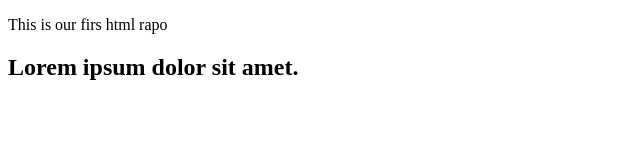
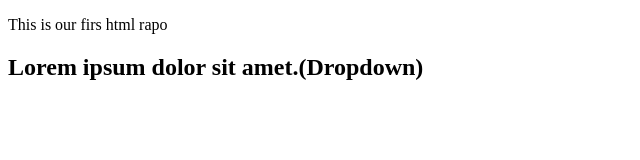
Before and after one commit to Furquan24633/localrapo, a plain HTML site: page index.html in a window 1280 px wide. Shown: the whole page, without its empty margins (0-640 px from the left). Drawn offline with Linux system fonts and the light colour scheme.

```diff
--- a/index.html
+++ b/index.html
@@ -7,6 +7,6 @@
 </head>
 <body>
     <p>This is our firs html rapo</p>
-    <h2>Lorem ipsum dolor sit amet.</h2>
+    <h2>Lorem ipsum dolor sit amet.(Dropdown)</h2>
 </body>
 </html>
```
Also changed, not shown: 1 other file.
